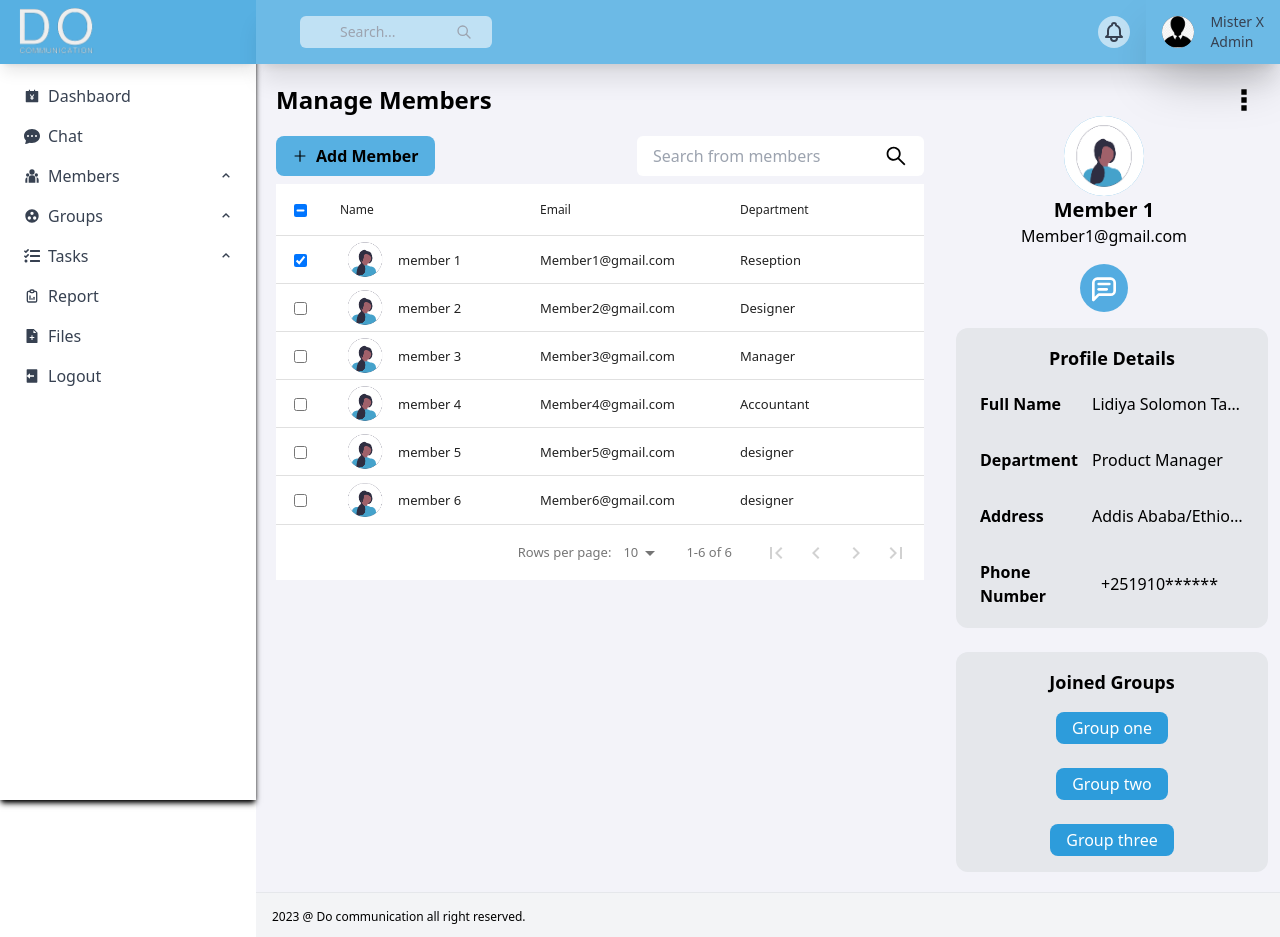
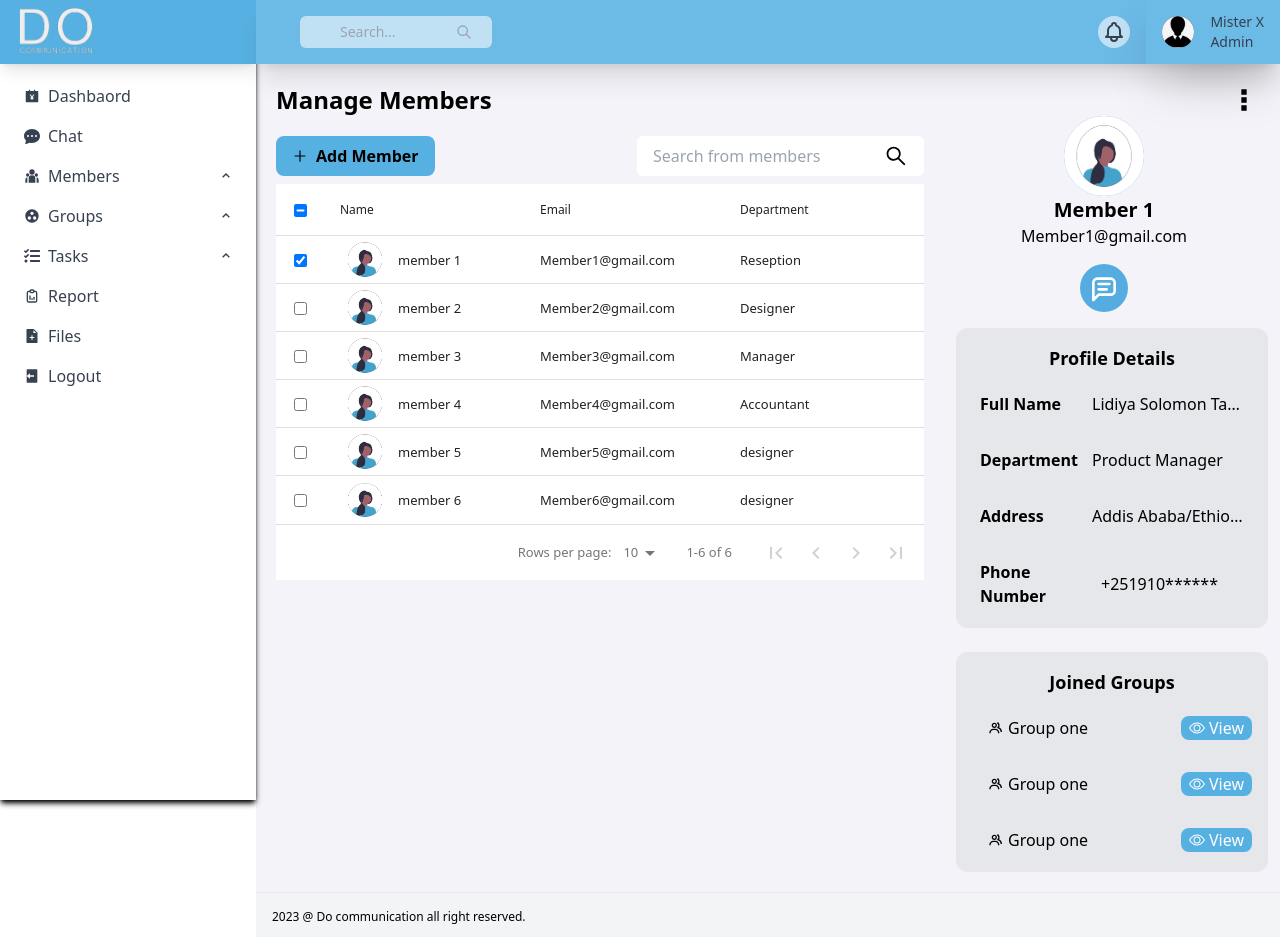
Before and after one commit to do-communication/do-communication, a Next.js app: page /admin/members/ManageMembers in a window 1280 px wide. Both pictures are taken after a click on the element 300 px from the left and 259 px from the top of the page. Built offline with nearby package versions, Linux system fonts and the light colour scheme.

Commit message:
group view

```diff
--- a/src/pages/admin/members/ManageMembers.jsx
+++ b/src/pages/admin/members/ManageMembers.jsx
@@ -10,7 +10,8 @@ import {
   AiOutlinePlus,
   AiOutlineSearch,
 } from "react-icons/ai";
-import { BiDotsVertical } from "react-icons/bi";
+import { BiDotsVertical, BiGroup } from "react-icons/bi";
+import { BsEye } from "react-icons/bs";
 import { HiDocumentChartBar, HiUsers } from "react-icons/hi2";
 import { MdChecklist } from "react-icons/md";
 import { TbMessage } from "react-icons/tb";
@@ -261,27 +262,48 @@ const ManageMembers = () => {
                 <ul className="flex flex-col gap-2 overflow-y-auto max-h-64">
                   <Link
                     href="/admin/memebers/{userId}"
-                    className="flex items-center justify-center p-2 rounded-md hover:bg-opacity-25 hover:bg-secondary"
+                    className="flex items-center justify-between p-2 rounded-md hover:bg-opacity-25 hover:bg-secondary"
                   >
-                    <p className="flex items-center gap-1 p-1 px-4 text-white rounded-lg bg-secondary hover:bg-primary">
+                    <p className="flex items-center gap-1 p-1 px-4 rounded-lg ">
+                      <BiGroup />
                       Group one
                     </p>
+                    <button
+                      type="submit"
+                      className="flex items-center gap-1 px-2 text-white rounded-lg bg-primary hover:bg-secondary"
+                    >
+                      <BsEye /> View
+                    </button>
                   </Link>
                   <Link
                     href="/admin/memebers/{userId}"
-                    className="flex items-center justify-center p-2 rounded-md hover:bg-opacity-25 hover:bg-secondary"
+                    className="flex items-center justify-between p-2 rounded-md hover:bg-opacity-25 hover:bg-secondary"
                   >
-                    <p className="flex items-center gap-1 p-1 px-4 text-white rounded-lg bg-secondary hover:bg-primary">
-                      Group two
+                    <p className="flex items-center gap-1 p-1 px-4 rounded-lg ">
+                      <BiGroup />
+                      Group one
                     </p>
+                    <button
+                      type="submit"
+                      className="flex items-center gap-1 px-2 text-white rounded-lg bg-primary hover:bg-secondary"
+                    >
+                      <BsEye /> View
+                    </button>
                   </Link>
                   <Link
                     href="/admin/memebers/{userId}"
-                    className="flex items-center justify-center p-2 rounded-md hover:bg-opacity-25 hover:bg-secondary"
+                    className="flex items-center justify-between p-2 rounded-md hover:bg-opacity-25 hover:bg-secondary"
                   >
-                    <p className="flex items-center gap-1 p-1 px-4 text-white rounded-lg bg-secondary hover:bg-primary">
-                      Group three
+                    <p className="flex items-center gap-1 p-1 px-4 rounded-lg ">
+                      <BiGroup />
+                      Group one
                     </p>
+                    <button
+                      type="submit"
+                      className="flex items-center gap-1 px-2 text-white rounded-lg bg-primary hover:bg-secondary"
+                    >
+                      <BsEye /> View
+                    </button>
                   </Link>
                 </ul>
               </div>
```
